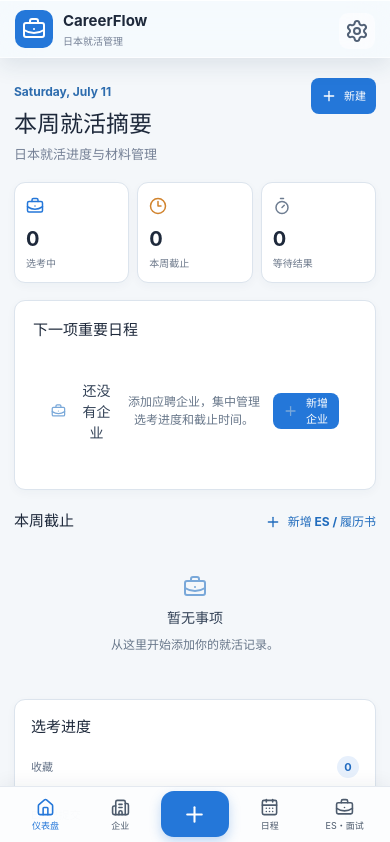
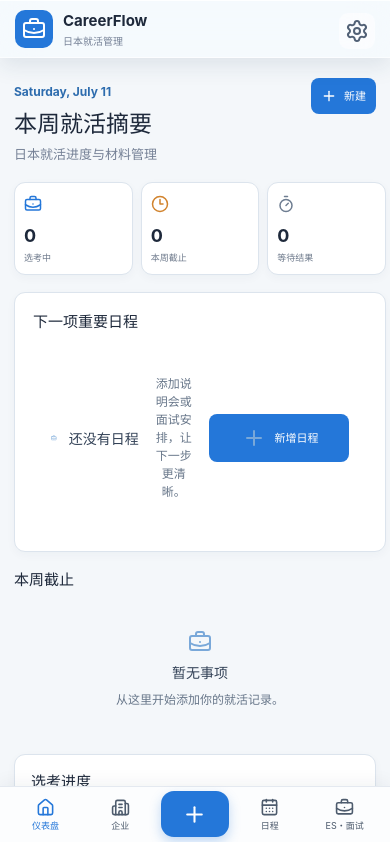
Before and after one commit to mahirun019-dev/todo-apple-mobile, a React (Vite) app: page / in a window 390 px wide. Shown: the top 842 px of the page. Built offline with nearby package versions, Linux system fonts and the light colour scheme.

Commit message:
Refine mobile empty state layout

```diff
--- a/src/App.tsx
+++ b/src/App.tsx
@@ -1420,12 +1420,14 @@ function MobileNav({
 function Title({
   children,
   action,
+  className = "",
 }: {
   children: ReactNode;
   action?: ReactNode;
+  className?: string;
 }) {
   return (
-    <div className="section-title">
+    <div className={`section-title ${className}`}>
       <h2>{children}</h2>
       {action}
     </div>
@@ -1504,11 +1506,12 @@ function Dashboard({
                 </div>
               </div>
             ) : (
-            <Empty t={t} kind="company" open={() => open("company")} />
+            <Empty t={t} kind="schedule" open={() => open("schedule")} />
             )}
           </section>
           <section>
             <Title
+              className="deadline-title"
               action={
                 <button className="text-button" onClick={() => open("es")}>
                   <Plus />
--- a/src/index.css
+++ b/src/index.css
@@ -1420,6 +1420,14 @@ textarea:focus-visible {
   font-weight: 750;
 }
 @media (max-width: 760px) {
+  .next-class .empty-small { min-height: 190px; align-content: center; }
+  .empty-small strong, .empty-small .primary { white-space: nowrap; }
+  .empty-small .primary { min-width: 140px; min-height: 48px; padding-inline: 16px; }
+  .deadline-title .text-button { display: none; }
+  .career-app .workspace { padding-bottom: calc(98px + env(safe-area-inset-bottom)); }
+  .career-app .metric { min-height: 66px; padding: 9px; }
+  .career-app .metric strong { font-size: 18px; }
+  .career-app .metric span { font-size: 9px; }
   .mobile-header { padding-top: max(14px, env(safe-area-inset-top)); min-height: calc(62px + env(safe-area-inset-top)); }
   .company-grid {
     grid-template-columns: 1fr;
@@ -2041,3 +2049,14 @@ html.keyboard-open .career-mobile-nav {
 .dark .empty-small strong {
   color: #edf2f7;
 }
+
+@media (max-width: 760px) {
+  .next-class .empty-small { min-height: 190px; align-content: center; }
+  .empty-small strong, .empty-small .primary { white-space: nowrap; }
+  .empty-small .primary { min-width: 140px; min-height: 48px; padding-inline: 16px; }
+  .deadline-title .text-button { display: none; }
+  .career-app .workspace { padding-bottom: calc(98px + env(safe-area-inset-bottom)); }
+  .career-app .metric { min-height: 66px; padding: 9px; }
+  .career-app .metric strong { font-size: 18px; }
+  .career-app .metric span { font-size: 9px; }
+}
```
